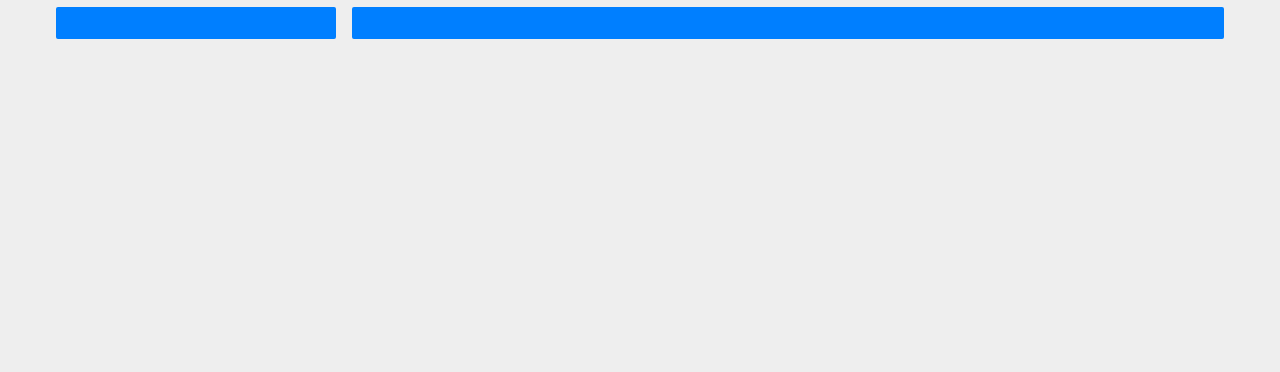
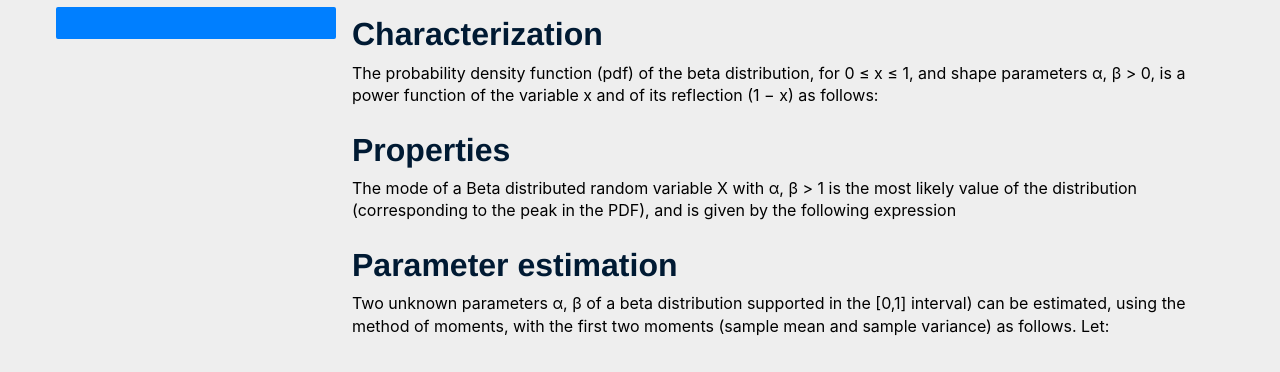
Before and after one commit to tonyxwz/UnePetiteWebsite, a plain HTML site: page templates/NavMenuFlex.html in a window 1280 px wide. Shown: the part 72-444 px from the top of the page. Drawn offline with nearby package versions, Linux system fonts and the light colour scheme.

Commit message:
add test contents with h2 headings

```diff
--- a/templates/NavMenuFlex.html
+++ b/templates/NavMenuFlex.html
@@ -174,7 +174,19 @@
             <div class="box-row"></div>
         </div>
         <div id="docContent" class="doc-content col-xs-12 col-sm-12 col-md-8 col-lg-9 col-xl-9">
-            <div class="box-row"></div>
+            <h2>Characterization</h2>
+            <p>The probability density function (pdf) of the beta distribution,
+                for 0 ≤ x ≤ 1, and shape parameters α, β > 0, is a power function
+                of the variable x and of its reflection (1 − x) as follows: </p>
+            <h2>Properties</h2>
+            <p>The mode of a Beta distributed random variable X with α, β > 1 is
+                the most likely value of the distribution (corresponding to the
+                peak in the PDF), and is given by the following expression</p>
+            <h2>Parameter estimation</h2>
+            <p>Two unknown parameters α, β of a beta distribution supported in
+                the [0,1] interval) can be estimated, using the method of moments,
+                with the first two moments (sample mean and sample variance) as
+                follows. Let:</p>
         </div>
     </div>
 
```
